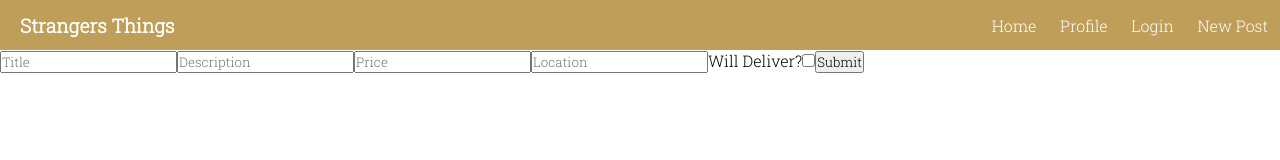
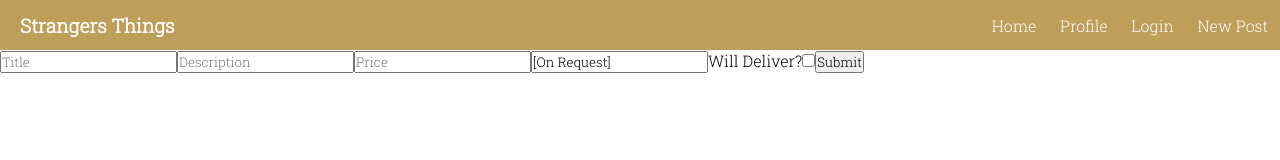
Before and after one commit to 1hazardousboi/strangers-things, a React (Create React App) app: page /NewPost in a window 1280 px wide. Shown: the top 160 px of the page. Built offline with nearby package versions, Linux system fonts and the light colour scheme.

Commit message:
default to On Request

```diff
--- a/src/components/NewPost.jsx
+++ b/src/components/NewPost.jsx
@@ -6,7 +6,7 @@ export default function NewPost({ token }) {
   const [title, setTitle] = useState("");
   const [description, setDescription] = useState("");
   const [price, setPrice] = useState("");
-  const [location, setLocation] = useState("");
+  const [location, setLocation] = useState("[On Request]");
   const [willDeliver, setWillDeliver] = useState(false);
 
   let navigate = useNavigate();
```
